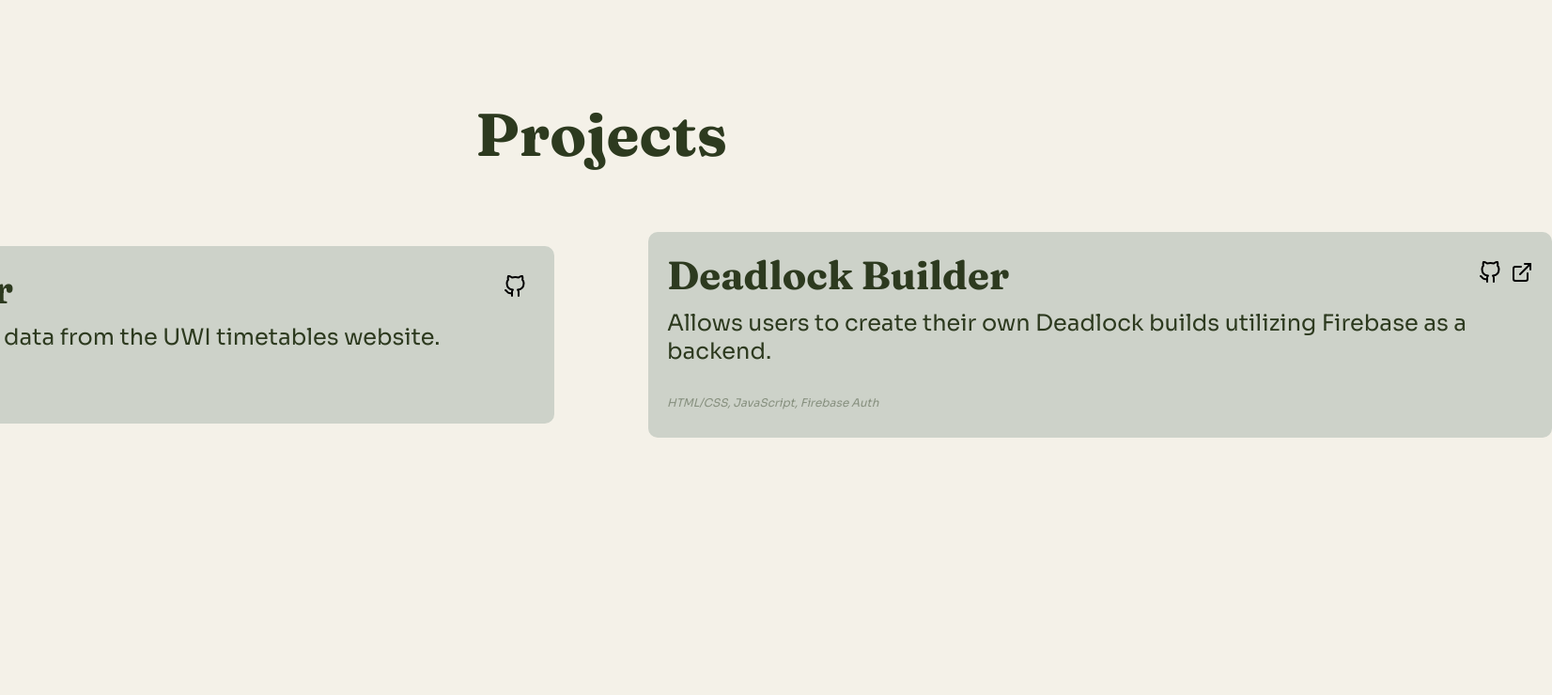
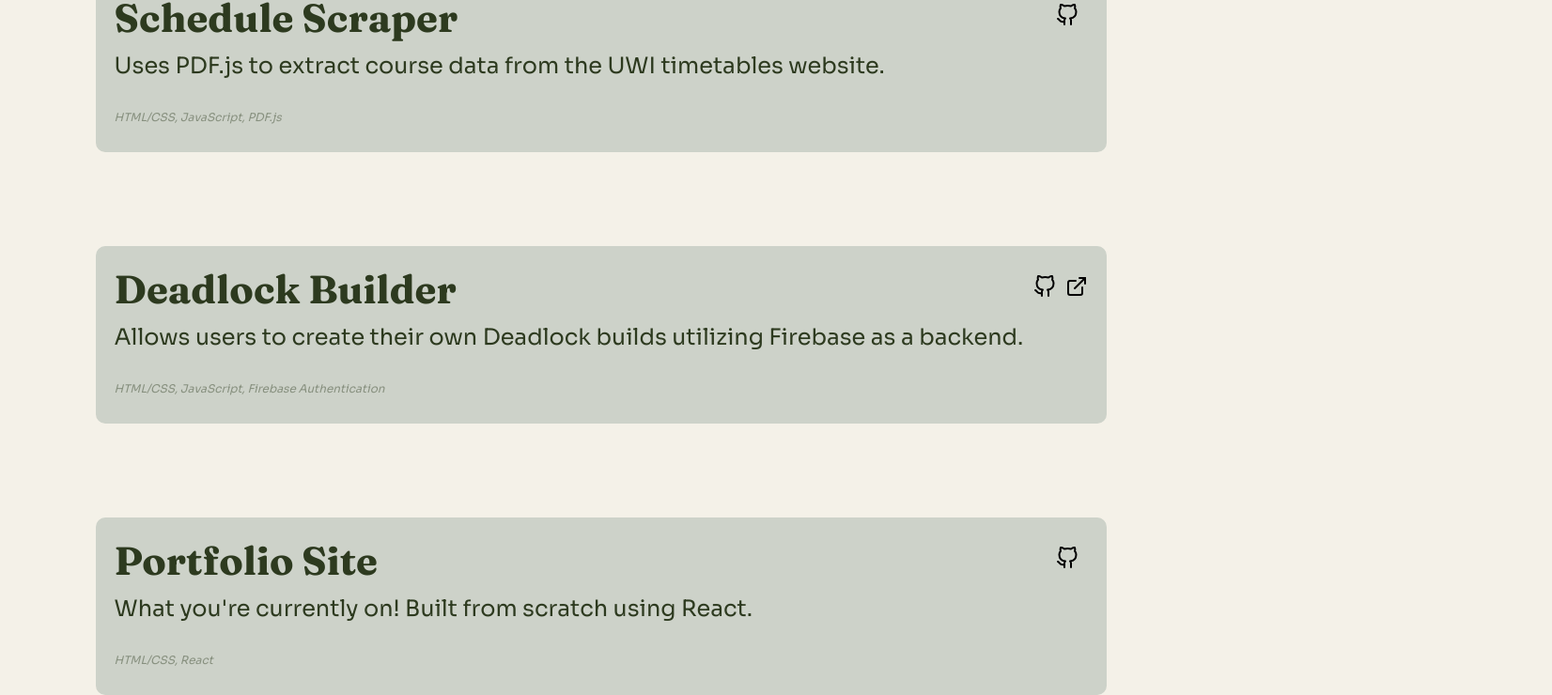
Before and after one commit to tristandotdev/my-portfolio, a React (Vite) app: page / in a window 1280 px wide. Shown: the part 1736-2476 px from the top of the page at 94% size, 1652 px wide, since content can reach past the window. Before the commit the page ends 2440 px from the top, so only its background shows below. Built offline with nearby package versions, Linux system fonts and the light colour scheme.

Commit message:
added portfolio to projects

```diff
--- a/src/pages/Projects.jsx
+++ b/src/pages/Projects.jsx
@@ -4,7 +4,7 @@
     <>
     <div className="horizontalDiv" id="Projects" style={{height: "75vh"}}>
       <h1 style={{marginBottom: "50px"}}>Projects</h1>
-      <div className="verticalDiv" style={{maxWidth: "80%"}}>
+      <div className="verticalDiv" id="project-cards">
         <CardComponent
           name="Schedule Scraper"
           gitUrl="https://github.com/tristandotdev/Scheduler"
@@ -18,7 +18,13 @@
           youtubeUrl="https://youtu.be/998j2pK5Ews"
           desc="Allows users to create their own Deadlock builds utilizing Firebase as a backend."
           imageUrl=""
-          tech="HTML/CSS, JavaScript, Firebase Auth"
+          tech="HTML/CSS, JavaScript, Firebase Authentication"
+        />
+        <CardComponent
+          name="Portfolio Site"
+          gitUrl="https://github.com/tristandotdev/my-portfolio"
+          desc="What you're currently on! Built from scratch using React."
+          tech="HTML/CSS, React"
         />
       </div>
     </div>
```
